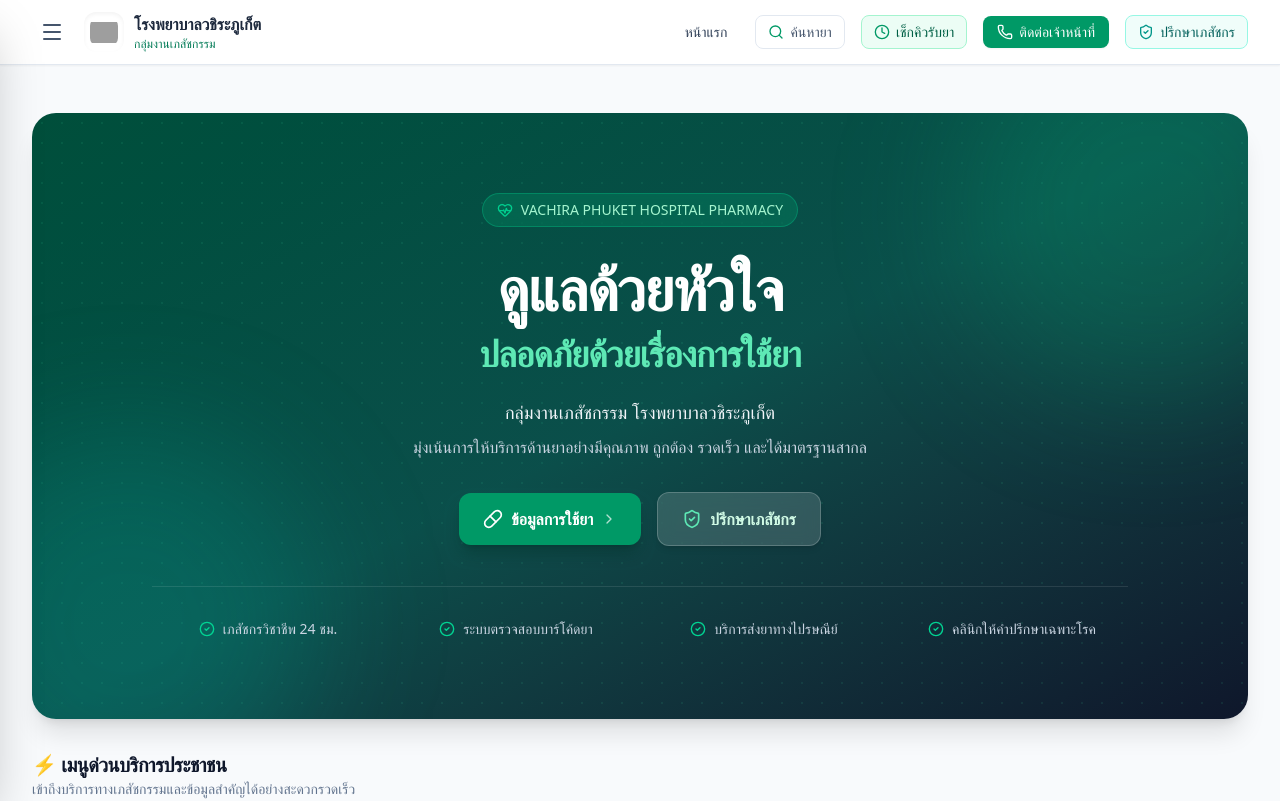
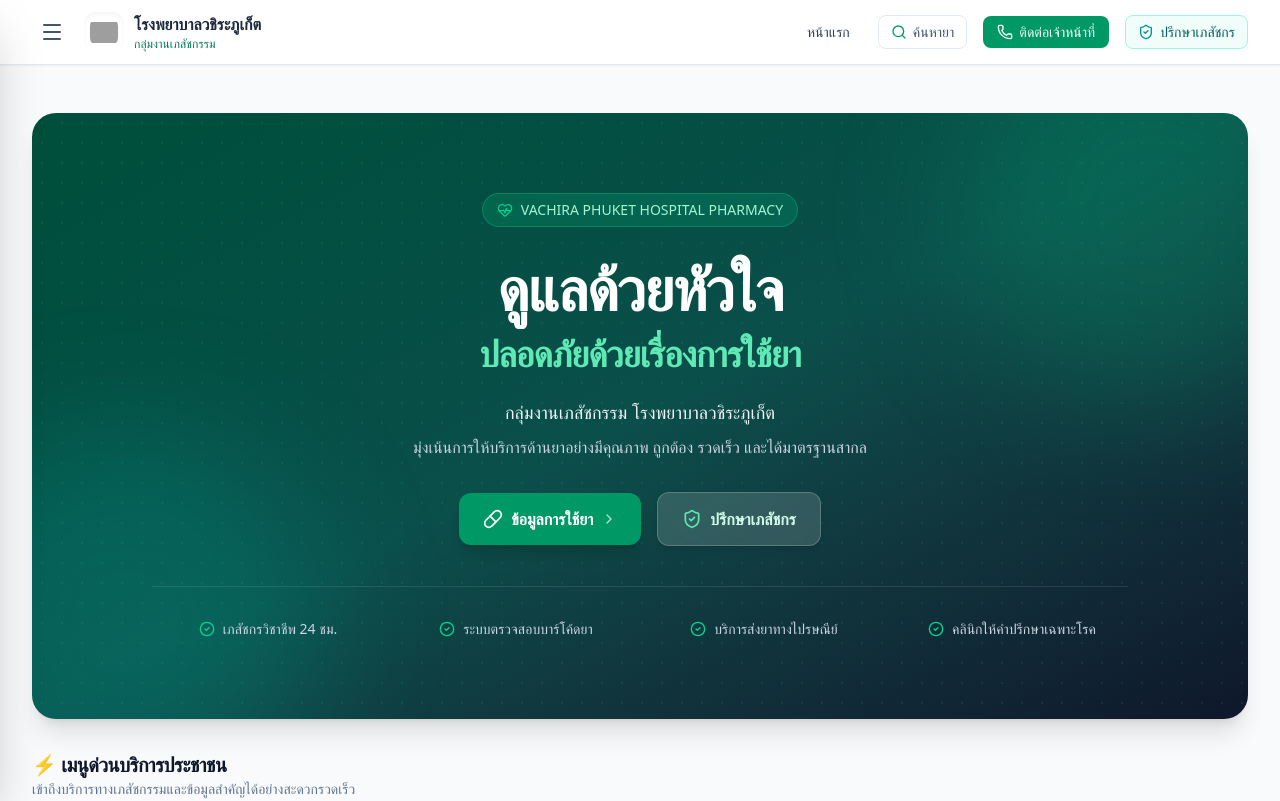
Before and after one commit to 67319100055-debug/Vachira-Phuket-Hospital, a React (Vite) app: page / in a window 1280 px wide. Shown: the top 801 px of the page. Built offline with nearby package versions, Linux system fonts and the light colour scheme; grey boxes are pictures that could not be loaded.

Commit message:
Update Header.tsx

```diff
--- a/src/components/Header.tsx
+++ b/src/components/Header.tsx
@@ -78,15 +78,6 @@ export const Header: React.FC<HeaderProps> = ({
             </button>
 
             <button
-              id="header-quick-queue-btn"
-              onClick={onOpenQueueModal}
-              className="hidden lg:inline-flex items-center gap-1.5 px-3 py-1.5 rounded-lg text-sm font-medium text-emerald-800 bg-emerald-50 hover:bg-emerald-100 border border-emerald-200 transition-colors"
-            >
-              <Clock className="w-4 h-4 text-emerald-600" />
-              <span>เช็กคิวรับยา</span>
-            </button>
-
-            <button
               id="header-nav-contact"
               onClick={() => onNavigate('contact')}
               className="inline-flex items-center gap-1.5 px-3.5 py-1.5 rounded-lg text-sm font-medium text-white bg-emerald-600 hover:bg-emerald-700 shadow-xs transition-colors"
```
